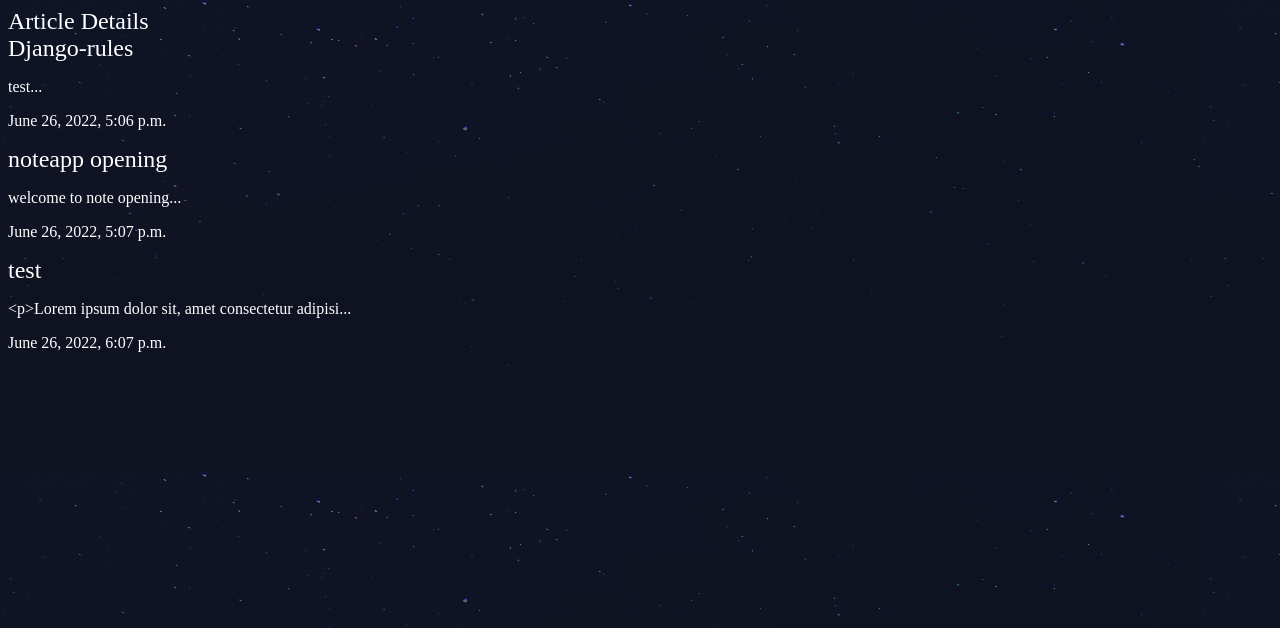
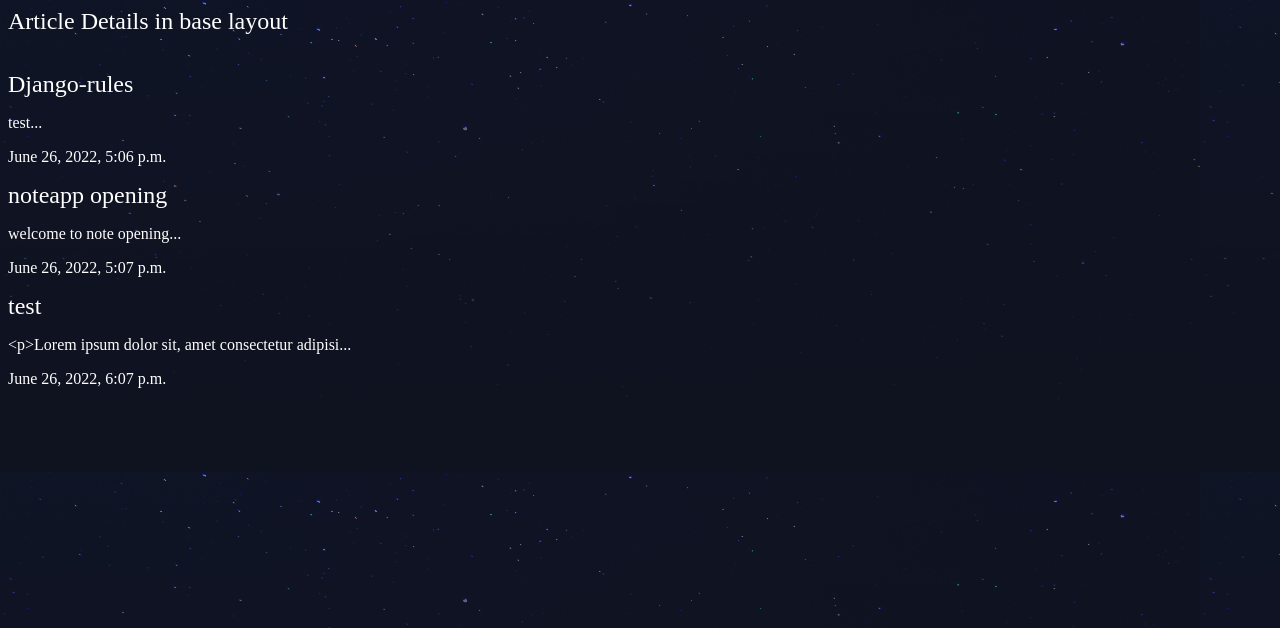
Before and after one commit to sanjaysj6282/djangonotes, a Django app: page /articles/article_detials/ in a window 1280 px wide. Shown: the top 628 px of the page. Run offline with Django 4.2, Linux system fonts and the light colour scheme; data comes from the database, SQL or seed files in the repository.

Commit message:
extending templates

```diff
--- a/articles/templates/articles/article_details.html
+++ b/articles/templates/articles/article_details.html
@@ -1,16 +1,9 @@
-{% load static %}
-<!DOCTYPE html>
-<html lang="en">
-  <head>
-    <meta charset="UTF-8" />
-    <meta http-equiv="X-UA-Compatible" content="IE=edge" />
-    <meta name="viewport" content="width=device-width, initial-scale=1.0" />
-    <link rel="stylesheet" href="{% static 'styles.css' %}">
-    <title>Article Details</title>
-  </head>
-  <body>
-    <h2>Article Details</h2>
+{% extends 'base_layout.html'%}
+{% block content %}
+  <h2>Article Details in base layout </h2>
   <div class="articles">
+    <br/>
+    <br/>
     {% for article in articles %}
     <div class="article">
       <h2><a href="#">{{article.title}}</a></h2>
@@ -19,5 +12,4 @@
     </div>
     {% endfor %}
   </div>
-  </body>
-</html>
+{% endblock content %}
--- a/assets/styles.css
+++ b/assets/styles.css
@@ -1,7 +1,7 @@
 body{
     background-color: #0f121f;
     background-image: url(/static/stars.png);
-    background-repeat-y: no-repeat;
+    /* background-repeat-y: no-repeat; */
     color: #fff;
 }
 
--- /dev/null
+++ b/templates/base_layout.html
@@ -0,0 +1,18 @@
+{% load static %}
+<!DOCTYPE html>
+<html lang="en">
+  <head>
+    <meta charset="UTF-8" />
+    <meta http-equiv="X-UA-Compatible" content="IE=edge" />
+    <meta name="viewport" content="width=device-width, initial-scale=1.0" />
+    <link rel="stylesheet" href="{% static 'styles.css' %}">
+    <title>Article Details</title>
+  </head>
+  <body>
+    <div class="wrapper">
+      {% block content %}
+
+      {% endblock content %}
+    </div>
+  </body>
+</html>
```
Lines whose indentation alone changed are shown as unchanged.
